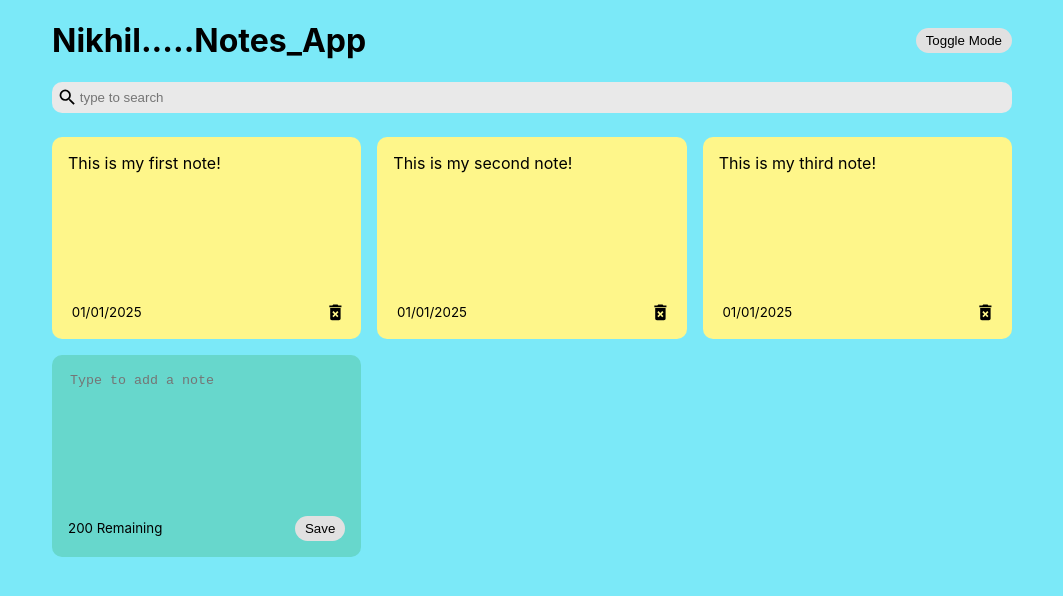
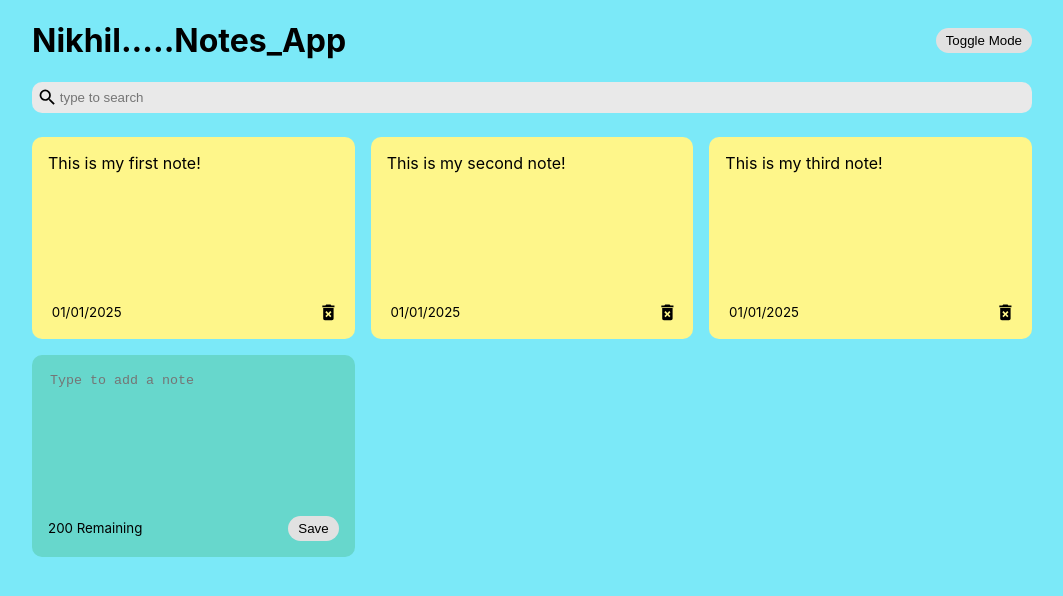
Before and after one commit to nikhillodwal93/Notes_App, a React (Create React App) app: page / in a window 1280 px wide. Shown: the top 596 px of the page, without its empty margins (108-1171 px from the left). Built offline with nearby package versions, Linux system fonts and the light colour scheme.

Commit message:
Update index.css

```diff
--- a/src/index.css
+++ b/src/index.css
@@ -28,7 +28,7 @@ code {
 }
 
 .container {
-  max-width: 960px;
+  max-width: 1000px;
   margin-right: auto;
   margin-left: auto;
   padding-right: 15px;
```
